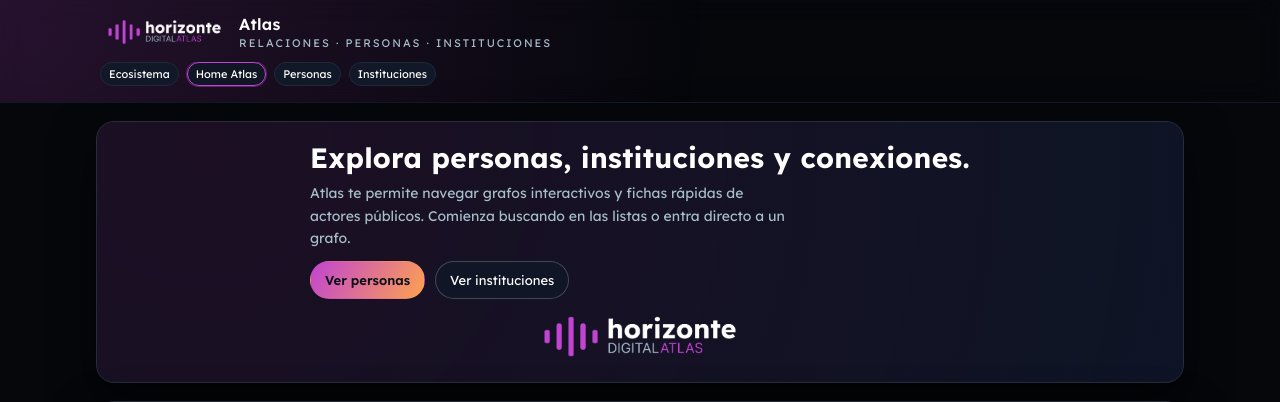
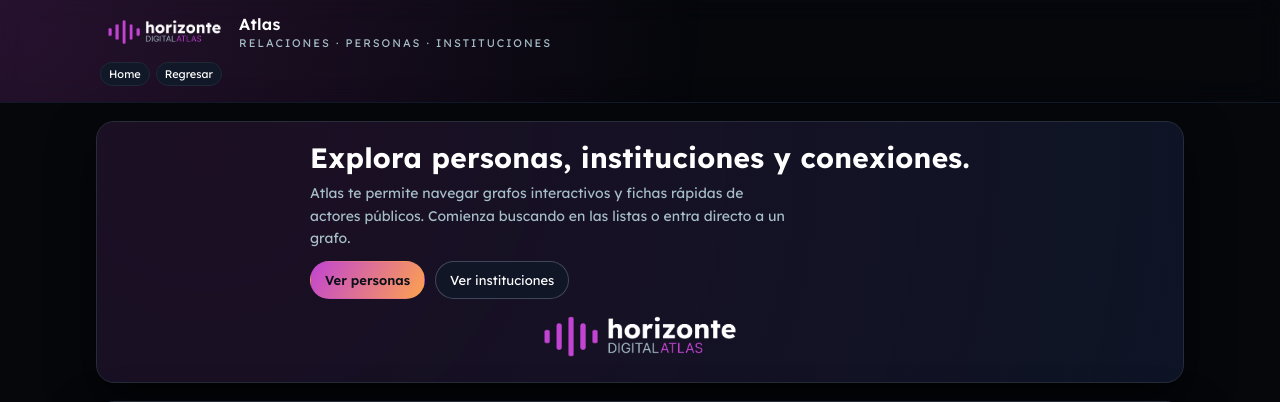
Before and after one commit to gamolo79/atlas-horizonte, a Django app: page /apps/atlas/ in a window 1280 px wide. Shown: the top 402 px of the page. Run offline with Django 5.2, Linux system fonts and the light colour scheme.

Commit message:
Simplify atlas header navigation

```diff
--- a/redpolitica/templates/redpolitica/atlas_home.html
+++ b/redpolitica/templates/redpolitica/atlas_home.html
@@ -22,11 +22,9 @@
           </a>
         </div>
         <div class="header-row header-row-nav">
-          <nav class="nav-chip-row" aria-label="Secciones de Atlas">
-            <a class="nav-chip" href="{% url 'index-apps' %}">Ecosistema</a>
-            <a class="nav-chip is-active" href="{% url 'atlas-home' %}">Home Atlas</a>
-            <a class="nav-chip" href="{% url 'atlas-personas-list' %}">Personas</a>
-            <a class="nav-chip" href="{% url 'atlas-instituciones-list' %}">Instituciones</a>
+          <nav class="chips-row" aria-label="Navegación de Atlas">
+            <a class="chip-link" href="{% url 'atlas-home' %}">Home</a>
+            <a class="chip-link" href="javascript:history.back()">Regresar</a>
           </nav>
         </div>
       </div>
```
Also changed, not shown: redpolitica/templates/redpolitica/atlas_instituciones_list.html (+3 -5 lines), redpolitica/templates/redpolitica/atlas_personas_list.html (+3 -5 lines), redpolitica/templates/redpolitica/grafo_institucion.html (+3 -5 lines), redpolitica/templates/redpolitica/grafo_persona.html (+3 -5 lines).
